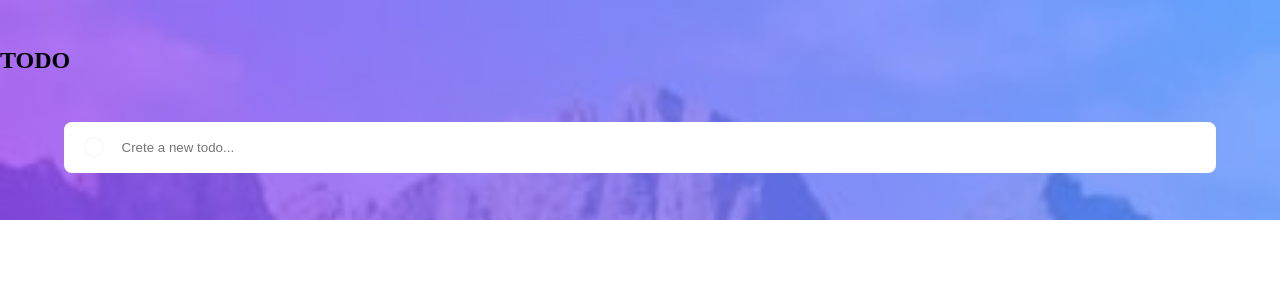
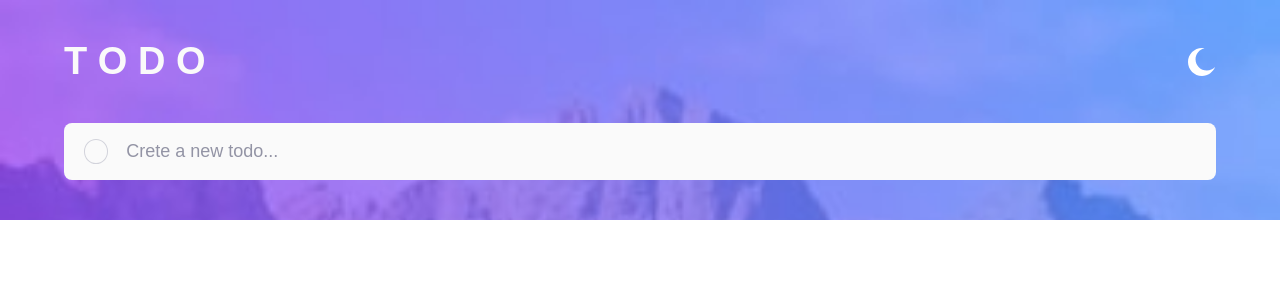
Before and after one commit to lemosdg/todo-app-react, a React (Vite) app: page / in a window 1280 px wide. Shown: the top 300 px of the page. Built offline with nearby package versions, Linux system fonts and the light colour scheme; no server answers.

Commit message:
Styles and new assets

```diff
--- a/src/App.jsx
+++ b/src/App.jsx
@@ -4,6 +4,7 @@ import { Form } from "./components/Form";
 import { ListTasks } from "./components/ListTasks";
 import { useRefreshTasks } from "./hooks/useRefreshTasks";
 import "./App.css";
+import { Header } from "./components/Header";
 
 function App() {
   // Custom hooks
@@ -19,9 +20,7 @@ function App() {
   return (
     <main>
       <section className="app_wrapper">
-        <header>
-          <h1>TODO</h1>
-        </header>
+        <Header />
 
         <Form />
       </section>
--- a/src/components/ButtonDone/index.css
+++ b/src/components/ButtonDone/index.css
@@ -1,11 +1,11 @@
 .button_done {
-  width: 20px;
-  height: 20px;
+  width: 25px;
+  height: 25px;
   border-radius: 50%;
-  border: 1px solid whitesmoke;
+  border: 1px solid var(--light_grayish_blue);
   background-color: transparent;
 }
 
 .active {
-  background-color: blue;
+  background: var(--check_background);
 }
--- a/src/components/Form/index.css
+++ b/src/components/Form/index.css
@@ -6,19 +6,7 @@
   display: flex;
   gap: 10px;
   align-items: center;
-  background-color: white;
-}
-
-.form_button {
-  width: 20px;
-  height: 20px;
-  border-radius: 50%;
-  border: 1px solid whitesmoke;
-  background-color: transparent;
-}
-
-.form_button_active {
-  background-color: blue;
+  background-color: var(--very_light_gray);
 }
 
 .form_input {
@@ -27,4 +15,11 @@
   padding: 8px;
   outline: none;
   background-color: transparent;
+  font-family: var(--font);
+  font-weight: var(--font_medium);
+  font-size: 18px;
 }
+
+.form_input::placeholder {
+  color: var(--dark_grayish_blue);
+}
--- /dev/null
+++ b/src/components/Header/index.css
@@ -0,0 +1,20 @@
+.header {
+  width: 90%;
+  margin: 0 auto;
+  display: flex;
+  justify-content: space-between;
+  align-items: center;
+}
+
+.header_title {
+  font-family: var(--font);
+  font-weight: var(--font_bold);
+  font-size: 38px;
+  color: var(--very_light_gray);
+  text-transform: capitalize;
+}
+
+.header_img {
+  width: 28px;
+  height: 28px;
+}
--- /dev/null
+++ b/src/components/Header/index.jsx
@@ -0,0 +1,11 @@
+import iconMoon from "../../assets/icon-moon.svg";
+import "./index.css";
+
+export const Header = () => {
+  return (
+    <header className="header">
+      <h1 className="header_title">T O D O</h1>
+      <img className="header_img" src={iconMoon} alt="Icon of Moon" />
+    </header>
+  );
+};
--- a/src/components/ListTasks/index.css
+++ b/src/components/ListTasks/index.css
@@ -1,14 +1,15 @@
 .listTasks {
   position: relative;
-  top: -30px;
-  background-color: transparent;
   display: flex;
   place-content: center;
+  background: var(--very_light_grayish_blue);
 }
 
 .listTasks_wrapper {
+  position: absolute;
+  top: -25px;
   width: 90%;
   padding: 8px 0;
   border-radius: 8px;
-  background-color: white;
+  background-color: var(--very_light_gray);
 }
--- a/src/components/Task/index.css
+++ b/src/components/Task/index.css
@@ -2,8 +2,8 @@
   padding: 10px 20px;
   display: flex;
   align-items: center;
-  background-color: white;
-  border-bottom: 1px solid rgb(206, 206, 206);
+  background-color: var(--very_light_gray);
+  border-bottom: 1px solid var(--light_grayish_blue);
   display: flex;
   justify-content: space-between;
 }
@@ -19,9 +19,17 @@
 }
 
 .task_button_img {
-  width: 12px;
+  width: 15px;
+}
+
+.task_description {
+  font-family: var(--font);
+  font-size: 18px;
+  font-weight: var(--font_bold);
+  color: var(--very_dark_grayish_blue);
 }
 
 .task_description_done {
   text-decoration: line-through;
+  color: var(--light_grayish_blue);
 }
--- a/src/components/Task/index.jsx
+++ b/src/components/Task/index.jsx
@@ -19,7 +19,11 @@ export const Task = ({ id, description, done, removeTask }) => {
       <section className="task_wrapper">
         <ButtonDone done={done} onClick={updateTaskState} />
 
-        <p className={done ? "task_description_done" : "task_description"}>
+        <p
+          className={
+            done ? "task_description task_description_done" : "task_description"
+          }
+        >
           {description}
         </p>
       </section>
--- a/src/index.css
+++ b/src/index.css
@@ -3,3 +3,35 @@
   padding: 0;
   box-sizing: border-box;
 }
+
+@import url("https://fonts.googleapis.com/css2?family=Josefin+Sans:wght@400;700&display=swap");
+
+:root {
+  --font: "Josefin Sans", sans-serif;
+  --font_medium: 400;
+  --font_bold: 700;
+
+  /* Colors */
+  /* Primary */
+  --bright_blue: hsl(220, 98%, 61%);
+  --check_background: linear-gradient(
+    80deg,
+    hsl(192, 100%, 67%),
+    hsl(280, 87%, 65%)
+  );
+
+  /* Neutral */
+
+  /* Light Theme */
+
+  --very_light_gray: hsl(0, 0%, 98%);
+  --very_light_grayish_blue: hsl(236, 33%, 92%);
+  --light_grayish_blue: hsl(233, 11%, 84%);
+  --dark_grayish_blue: hsl(236, 9%, 61%);
+  --very_dark_grayish_blue: hsl(235, 19%, 35%);
+}
+
+body {
+  font-family: var(--font);
+  font-size: 18px;
+}
```
Also changed, not shown: src/assets/icon-moon.svg (added), src/assets/icon-sun.svg (added).
